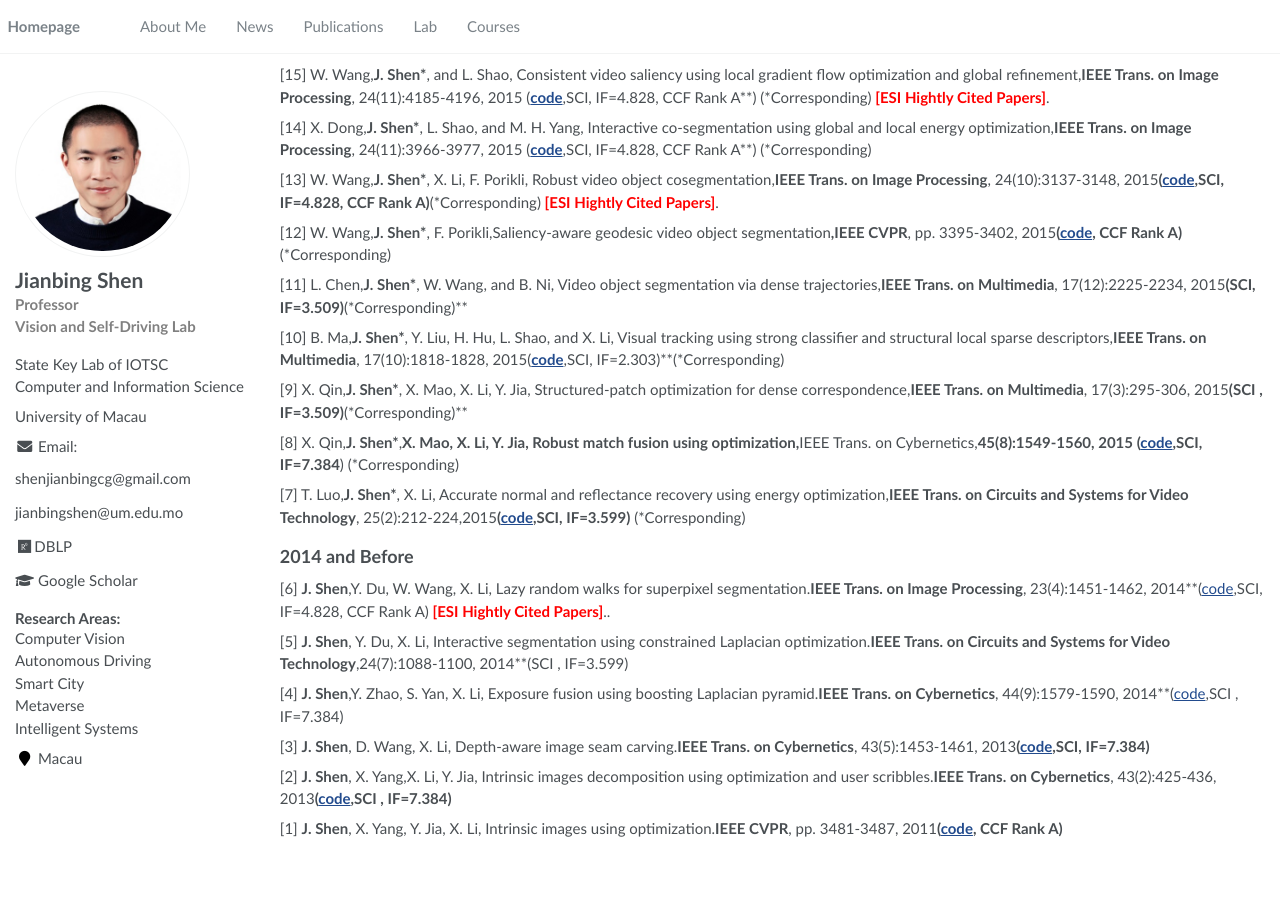
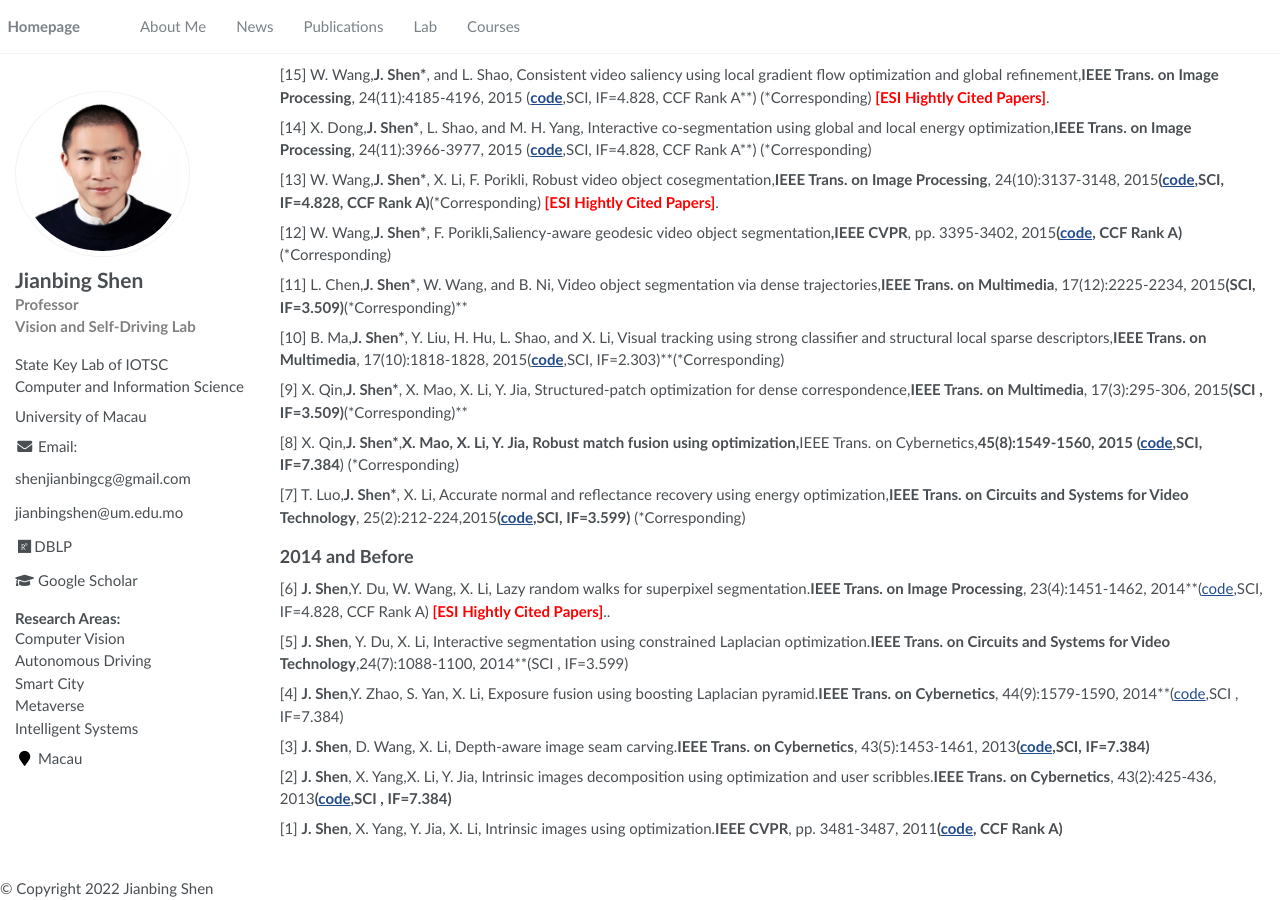
Before and after one commit to shenjianbing/shenjianbing.github.io, a Jekyll site: the page built from _pages/about.md, in a window 1280 px wide and 900 px high, scrolled down 7739 px. Built offline with Jekyll 4.4.1, drawn with Linux system fonts in a browser that asks for light colours; before the commit the page ends 8616 px from its top, so only the background shows below that.

```diff
--- a/_layouts/default.html
+++ b/_layouts/default.html
@@ -28,6 +28,7 @@ layout: compress
     </div>
 
     {% include scripts.html %}
+    <footer>&copy; Copyright 2022 Jianbing Shen</footer>
 
   </body>
 </html>
```
